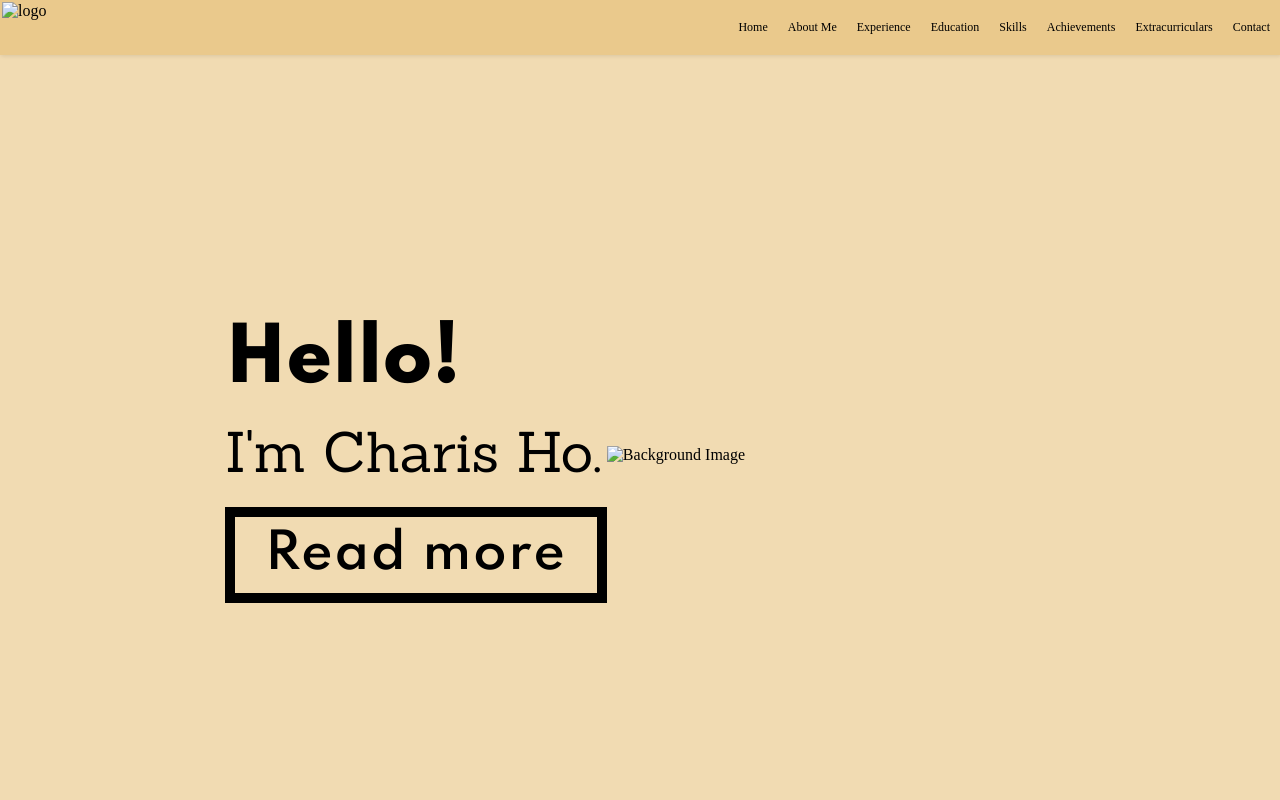
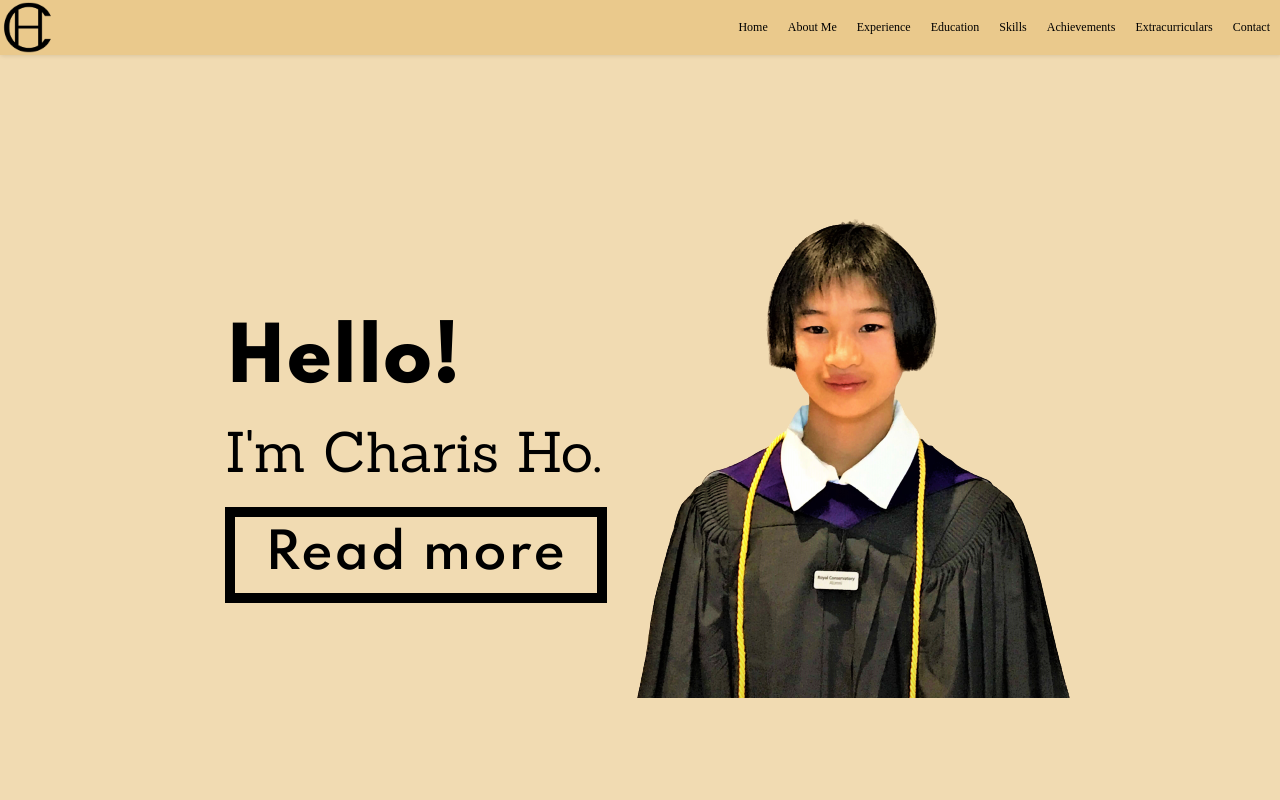
Before and after one commit to careese15/careese15.github.io, a plain HTML site: page index.html in a window 1280 px wide. Shown: the top 800 px of the page. Drawn offline with nearby package versions, Linux system fonts and the light colour scheme; a web font is replaced by a local one.

Commit message:
Update index.html

```diff
--- a/index.html
+++ b/index.html
@@ -6,12 +6,12 @@
     <!-- <script src="script.js"></script> -->
     <link rel="stylesheet" href="style.css">
     <link rel="stylesheet" href="https://unpkg.com/aos@next/dist/aos.css">
-    <link rel="shortcut icon" type="image/jpg" href="icon.jpg"/>
+    <link rel="shortcut icon" type="image/jpg" href="images/icon.jpg"/>
     <title>Charis Ho</title>
 </head>
 <body>
     <header class="header" id="header">
-        <a href="index.html" class="logo"><img src="chlogonobg.png" alt="logo"></a>
+        <a href="index.html" class="logo"><img src="images/chlogonobg.png" alt="logo"></a>
         <div class="nav">
             <input class="menu-button" type="checkbox" id="menu-button"/>
             <label class="menu-icon" for="menu-button"><span class="nav-icon"></span></label>
@@ -41,7 +41,7 @@
                 <a href="#aboutme">Read more</a>
             </div>
             <div class="right">
-                <img src="backgroundimage.png" alt="Background Image">
+                <img src="images/backgroundimage.png" alt="Background Image">
             </div>
         </div>
 
```
